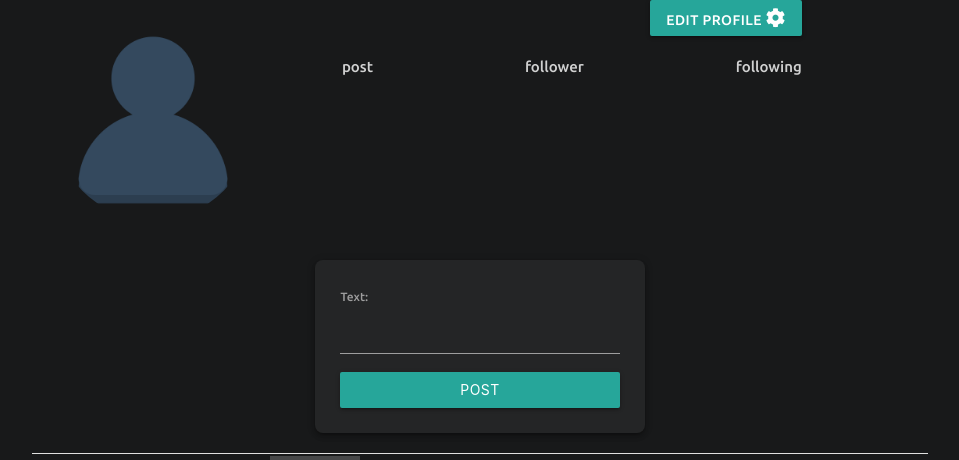
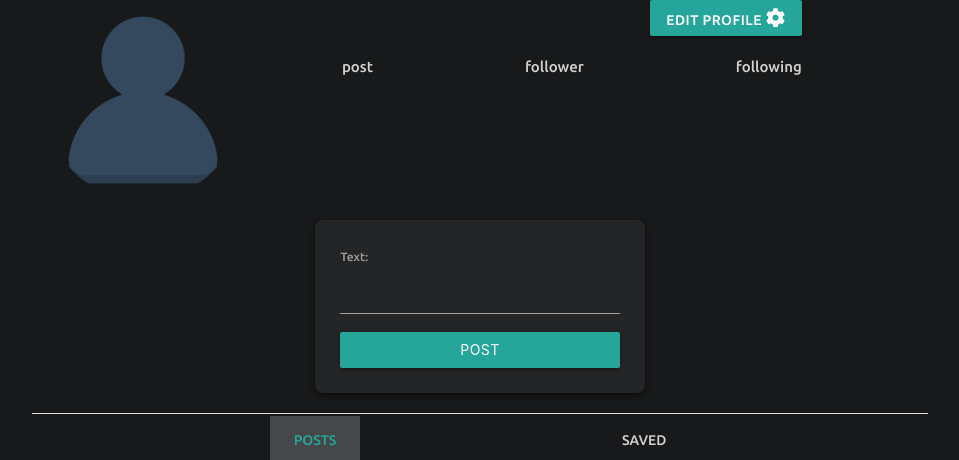
Before and after one commit to manav2000/CONNECT-social-media-app, a Django app: template templates/profiles/profile-detail.html in a window 1280 px wide. Shown: the top 460 px of the page, without its empty margins (160-1119 px from the left). Run offline with Django 3.2, Linux system fonts and the light colour scheme; the template is opened without the code that fills it: values that come from a table or form of the project are taken from there, others are empty; some libraries are stand-ins or nearby versions.

Commit message:
styles problem

```diff
--- a/static/css/profiles/profile-detail.css
+++ b/static/css/profiles/profile-detail.css
@@ -2,7 +2,6 @@
     height: 200px;
     width: 200px;
     background-size: cover;
-    margin: 20px 10px;
     border-radius: 50%;
 }
 
```
